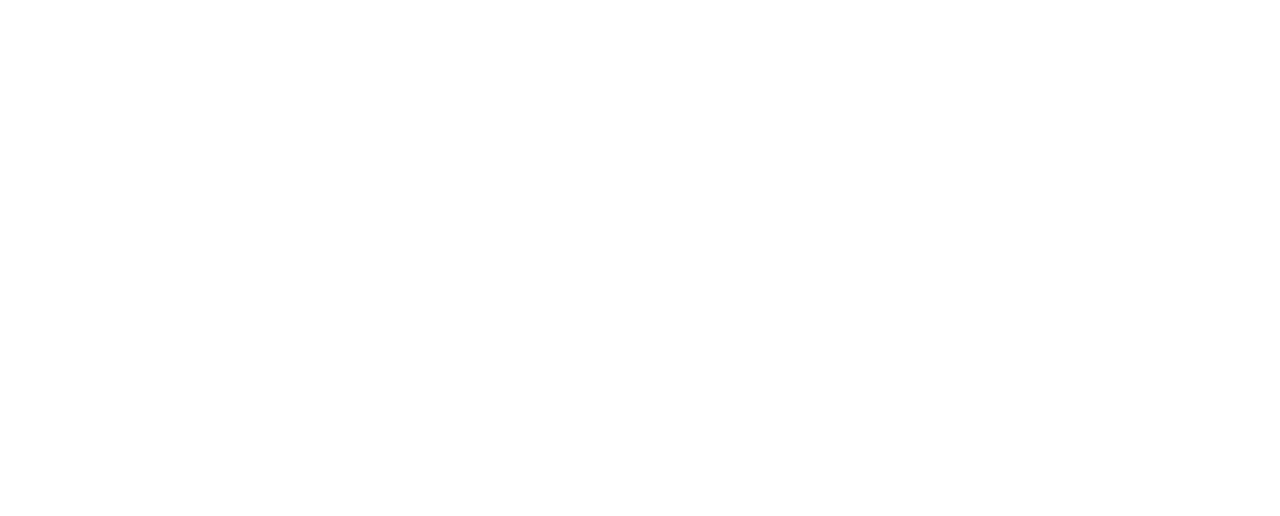
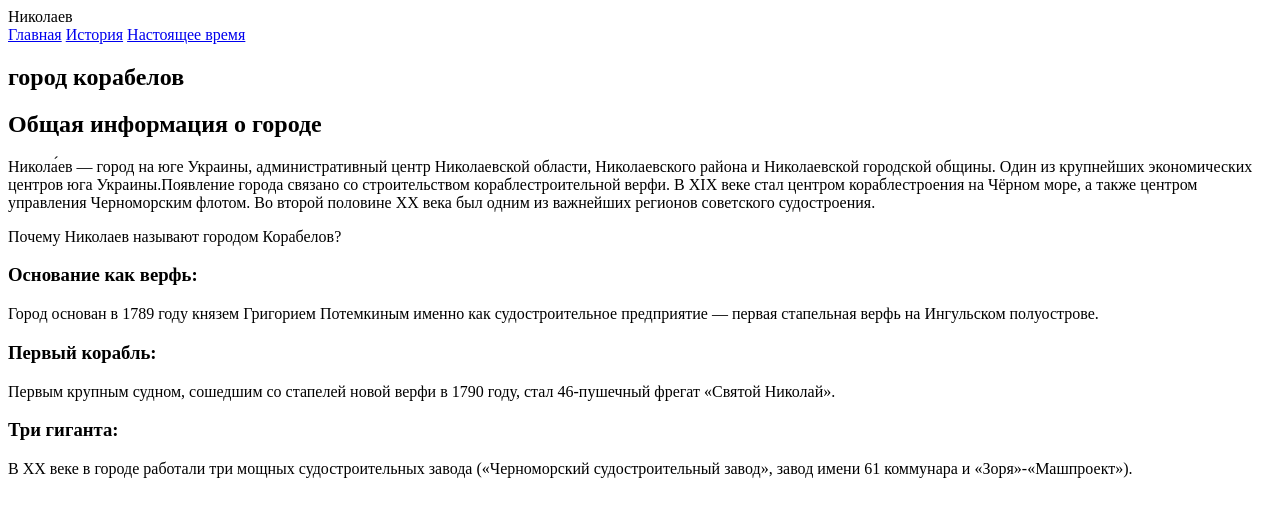
Before and after one commit to AndreyKuzkin2011/website, a plain HTML site: page history.html in a window 1280 px wide. Drawn offline with Linux system fonts and the light colour scheme.

Commit message:
first part

```diff
--- a/history.html
+++ b/history.html
@@ -4,8 +4,51 @@
     <meta charset="UTF-8">
     <meta name="viewport" content="width=device-width, initial-scale=1.0">
     <title>Document</title>
+    <script src="site.js" defer></script>
 </head>
 <body>
+    <div class="page">
+        <header class="header">
+            <div class="logo">Николаев</div>
 
+            <nav class="nav">
+            <a href="file:///C:/Users/user/Desktop/%D0%9F%D1%80%D0%BE%D0%B5%D0%BA%D1%82%D1%8B%20Brackets/site/index.html" class="nav-link active">Главная</a>
+            <a href="#" class="nav-link">История</a>
+            <a href="#" class="nav-link">Настоящее время</a>
+        </nav>
+        </header>
+
+        <section class="hero">
+            <div class="hero-content">
+                <h1 class="city">город корабелов</h1>
+
+                <h2 class="about-city">Общая информация о городе</h2>
+
+                <p class="article-text">Никола́ев — город на юге Украины, административный центр Николаевской области, Николаевского района и Николаевской городской общины. Один из крупнейших экономических центров юга Украины.Появление города связано со строительством кораблестроительной верфи. В XIX веке стал центром кораблестроения на Чёрном море, а также центром управления Черноморским флотом. Во второй половине XX века был одним из важнейших регионов советского судостроения.</p>
+            </div>
+        </section>
+
+        <div class="footer">
+            <p class="text-footer">Почему Николаев называют городом Корабелов?</p>
+        </div>
+
+        <div class="korabeli">
+            <div class="footer-title">
+                <h3 class="card-heading">Основание как верфь:</h3>
+                <p class="footer-title-text">Город основан в 1789 году князем Григорием Потемкиным именно как судостроительное предприятие — первая стапельная верфь на Ингульском полуострове.</p>
+            </div>
+            <div class="footer-title">
+                <h3 class="card-heading">Первый корабль:</h3>
+                <p class="footer-title-text">Первым крупным судном, сошедшим со стапелей новой верфи в 1790 году, стал 46-пушечный фрегат «Святой Николай».</p>
+            </div>
+
+            <div class="footer-title">
+                <h3 class="card-heading">Три гиганта:</h3>
+                <p class="footer-title-text"> В XX веке в городе работали три мощных судостроительных завода («Черноморский судостроительный завод», завод имени 61 коммунара и «Зоря»-«Машпроект»).</p>
+            </div>
+
+        </div>
+
+    </div>
 </body>
 </html>
```
